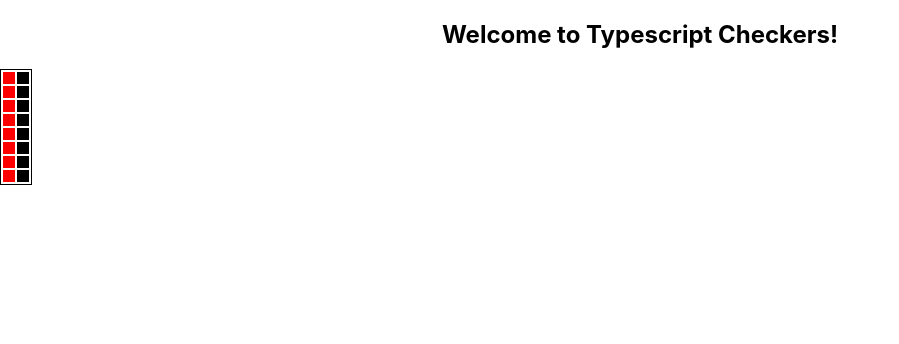
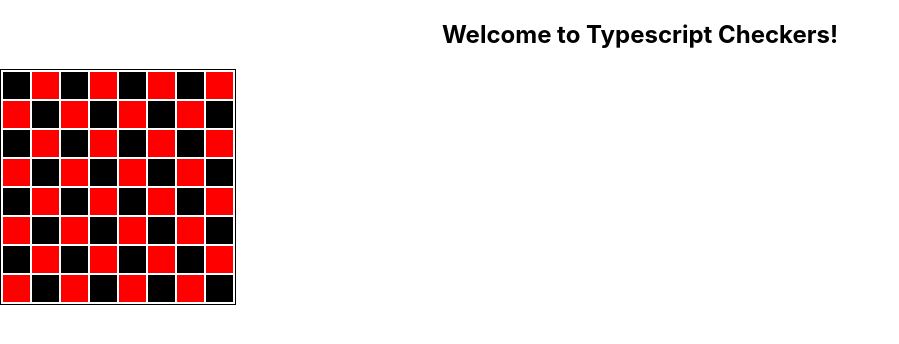
Before and after one commit to samgottuso/ts-checkers, a React (Create React App) app: page / in a window 1280 px wide. Shown: the top 344 px of the page, without its empty margins (0-899 px from the left). Built offline with nearby package versions, Linux system fonts and the light colour scheme.

Commit message:
dynamic board creation

```diff
--- a/src/App.css
+++ b/src/App.css
@@ -20,7 +20,7 @@
   flex-direction: column;
   align-items: center;
   justify-content: center;
-  font-size: calc(10px + 2vmin);
+  font-size: calc(25px + 2vmin);
   color: white;
 }
 
@@ -43,14 +43,14 @@ table {
 
 .checker-cell-red {
   background-color: red;
-  width: 10px;
-  height: 10px;
+  width: 25px;
+  height: 25px;
 
 }
 
 .checker-cell-black {
   background-color: black;
-  width: 10px;
-  height: 10px;
+  width: 25px;
+  height: 25px;
 
 }
--- a/src/App.tsx
+++ b/src/App.tsx
@@ -1,4 +1,4 @@
-import React from 'react';
+import React, { Component } from 'react';
 import logo from './logo.svg';
 import './App.css';
 
@@ -14,6 +14,7 @@ interface CheckersPiece {
 }
 
 interface BoardRow {
+  row_number: Number
   spaces: Array<BoardSpace>
 }
 
@@ -32,8 +33,8 @@ interface CheckersBoard {
   rows:  Array<BoardRow>
 }
 
-function createRow(start_black:boolean): BoardRow{
-  let row: BoardRow = {'spaces': []}
+function createRow(start_black:boolean, row_number: number): BoardRow{
+  let row: BoardRow = {'spaces': [], 'row_number': row_number}
   for(let j=0; j<=7; j++){
       if (start_black === true) {
         row['spaces'][j] = emptyBlackSpace
@@ -65,7 +66,7 @@ function createBoard(new_board: CheckersBoard): CheckersBoard{
   let start_black = true;
   let start_occupied = true;
   for (let i= 0; i < 8; i++) {
-      let starting_row = createRow(start_black);
+      let starting_row = createRow(start_black, i);
     if (occupied_rows.indexOf(i) >= 0 && i <= 3){
       // red half of board
       new_board['rows'][i] = fillRow(start_occupied, Colors.Red, starting_row)
@@ -86,6 +87,35 @@ function createBoard(new_board: CheckersBoard): CheckersBoard{
   return new_board
 }
 
+function renderFECell(space: BoardSpace): JSX.Element {
+  if (space.color === 0){
+    return <td className="checker-cell-red"> </td>
+  }
+  else if (space.color === 1){
+    return <td className="checker-cell-black"> </td>
+  }
+  else{
+    return <td></td>
+  }
+}
+
+function renderFERow(index: string, row: BoardRow): JSX.Element {
+  return(
+      <tr key={index}>
+      {row.spaces.map((renderFECell))}
+      </tr>
+
+  )
+}
+
+function renderFEBoard(board: CheckersBoard): JSX.Element {
+  return (
+    <tbody key='boardbody'>
+      {board.rows.map(row => renderFERow(row.row_number.toString(), row))}
+    </tbody>
+    )
+}
+
 let empty_board: CheckersBoard = {'rows': []}
 
 let full_board: CheckersBoard = createBoard(empty_board)
@@ -97,15 +127,11 @@ function App() {
       <header>
         <h2> Welcome to Typescript Checkers!</h2>
       </header>
-      <body>
+      <div>
         <table>
-          <tbody key='tbody'>
-        {
-        full_board.rows.map((index, val) => <tr key={val}><td className="checker-cell-red"> </td> <td className="checker-cell-black"> </td></tr>)
-        }
-          </tbody>
+          {renderFEBoard(full_board)}
         </table>
-      </body>
+      </div>
     </div>
   );
 }
```
